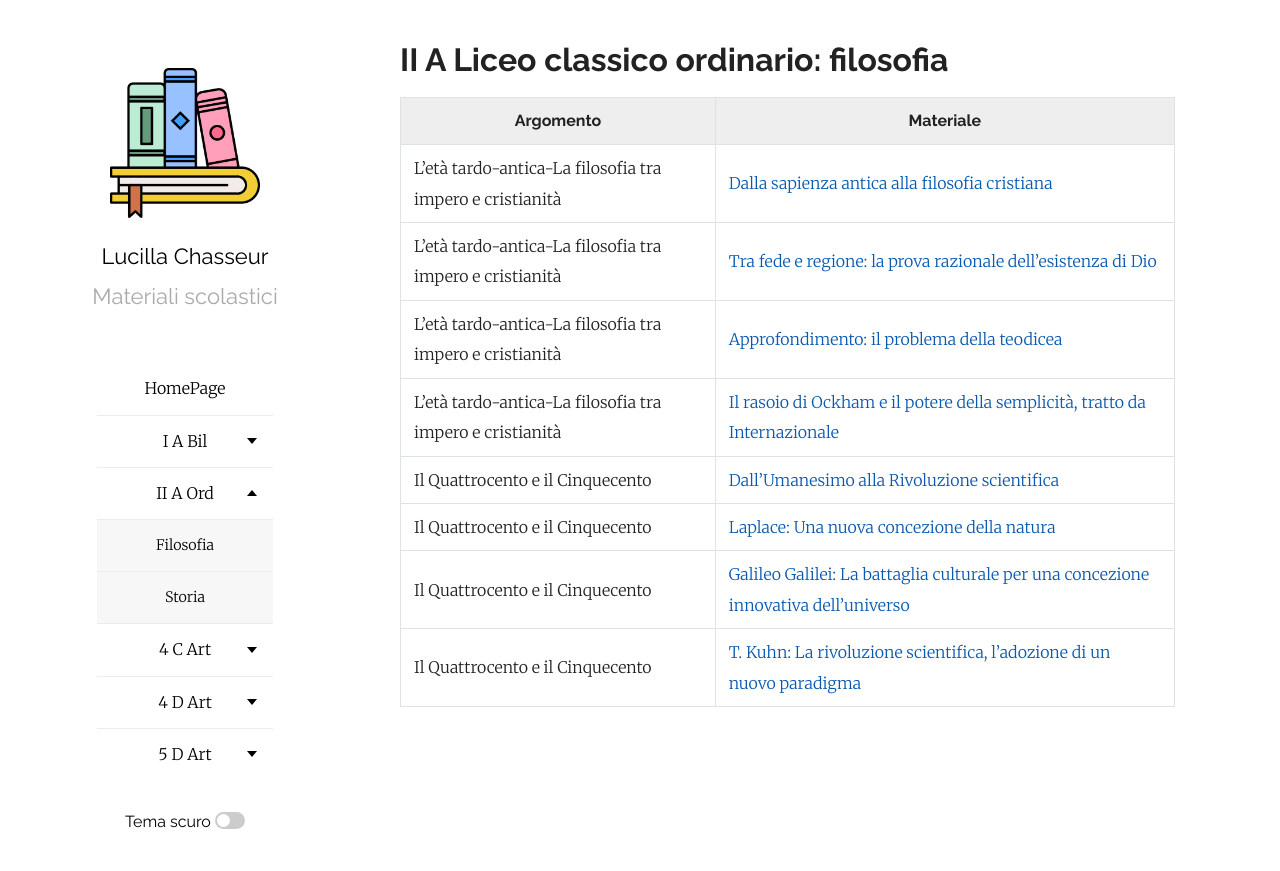
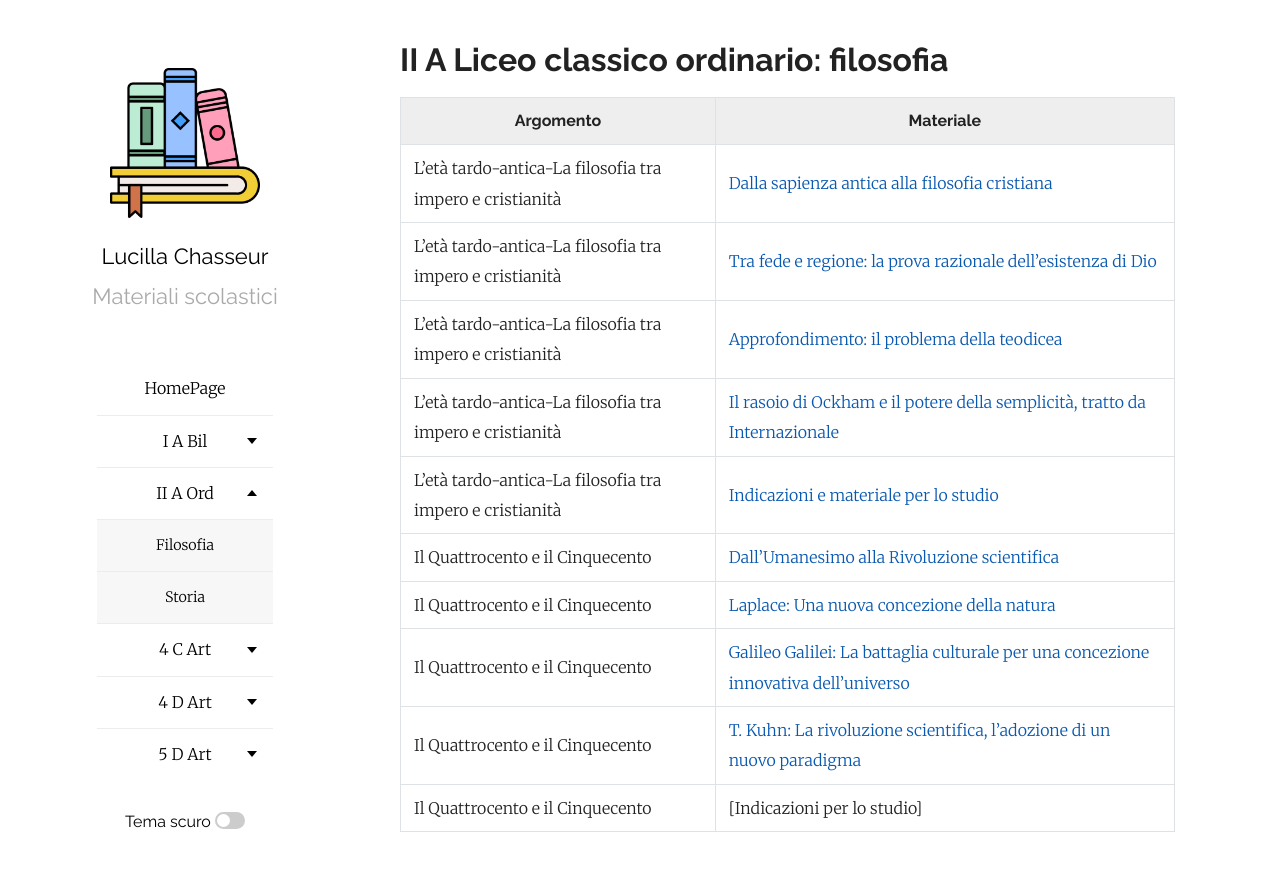
Before and after one commit to efemeridi/efemeridi.github.io, a Jekyll site: the page built from 2a_ord_filosofia.md, in a window 1280 px wide. Shown: the top 871 px of the page. Built offline with Jekyll 4.4.1, drawn with Linux system fonts in a browser that asks for light colours; our own code applies the rules of GitHub Pages for plain Markdown files.

Commit message:
Add study materials for late antiquity and Renaissance

```diff
--- a/2a_ord_filosofia.md
+++ b/2a_ord_filosofia.md
@@ -9,7 +9,9 @@ layout: page
 |L'età tardo-antica-La filosofia tra impero e cristianità|[Tra fede e regione: la prova razionale dell'esistenza di Dio](/materiali/II_A_ord/filosofia/01_esistenza_dio_testi_prova_anselmo.pdf)
 |L'età tardo-antica-La filosofia tra impero e cristianità|[Approfondimento: il problema della teodicea](/materiali/II_A_ord/filosofia/02_il_problema_del_male_Jonas.pdf)
 |L'età tardo-antica-La filosofia tra impero e cristianità|[Il rasoio di Ockham e il potere della semplicità, tratto da Internazionale](/materiali/II_A_ord/filosofia/Il_rasoio_di_Occam_e_il_potere_della_semplicità_-_Johnjoe_McFadden_-_Internazionale.pdf/)
+|L'età tardo-antica-La filosofia tra impero e cristianità|[Indicazioni e materiale per lo studio](/materiali/II_A_ord/filosofia/PROGRAMMI/01_filocristiana_IIA_26_MANUALE.pdf/)
 |Il Quattrocento e il Cinquecento|[Dall'Umanesimo alla Rivoluzione scientifica](/materiali/II_A_ord/filosofia/U_1_IL_400_E_IL_500/01_Quattrocento_cinquecento_IIA_ORD.pdf/)
 |Il Quattrocento e il Cinquecento|[Laplace: Una nuova concezione della natura](/materiali/II_A_ord/filosofia/U_1_IL_400_E_IL_500/02_LAPLACE.pdf/)
 |Il Quattrocento e il Cinquecento|[Galileo Galilei: La battaglia culturale per una concezione innovativa dell'universo](/materiali/II_A_ord/filosofia/U_1_IL_400_E_IL_500/03_Galilei_lettera_Cristina_di_Lorena_Saggiatore.pdf/)
 |Il Quattrocento e il Cinquecento|[T. Kuhn: La rivoluzione scientifica, l'adozione di un nuovo paradigma](/materiali/II_A_ord/filosofia/U_1_IL_400_E_IL_500/04_KUHN_CLASSICO_IIA.pdf/)
+|Il Quattrocento e il Cinquecento|[Indicazioni per lo studio]
```
